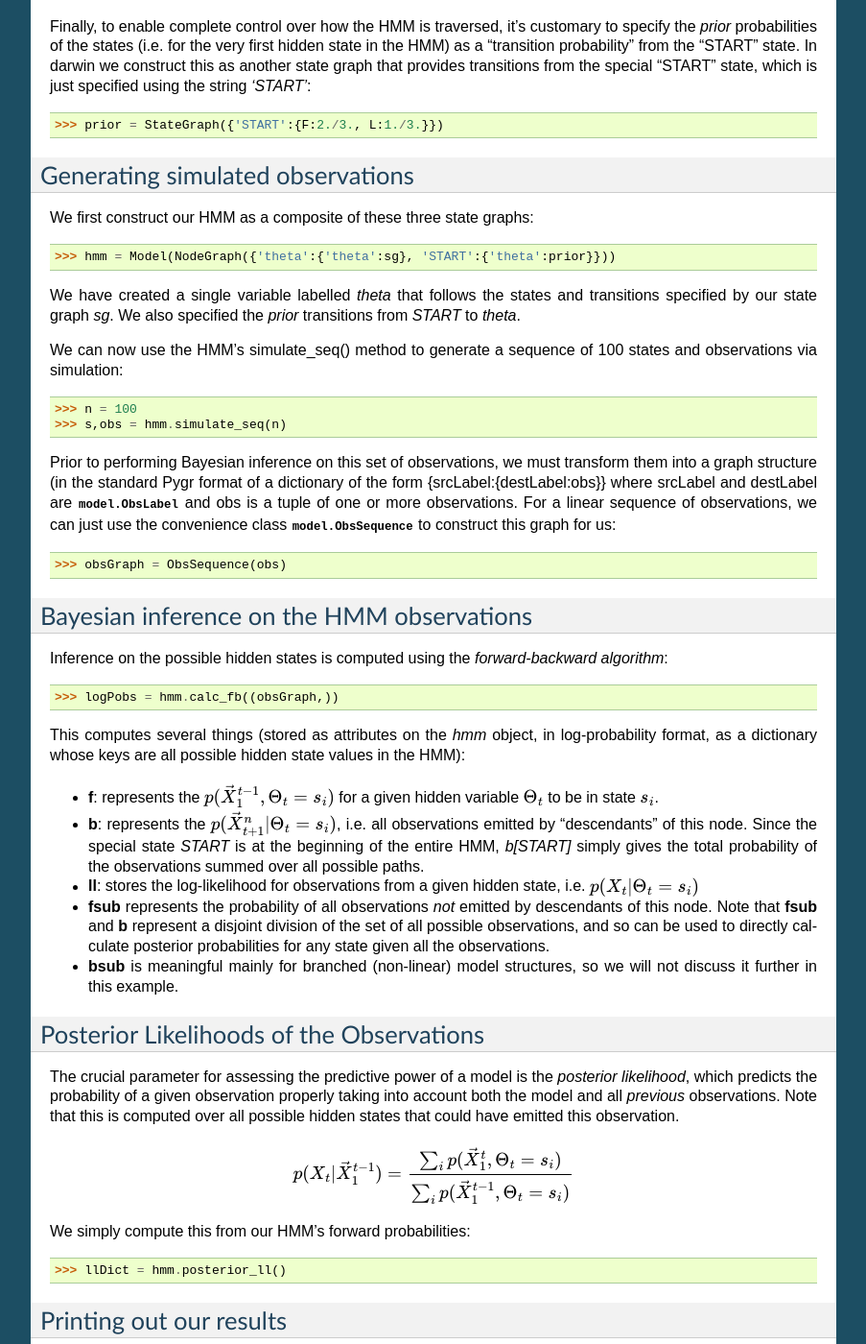
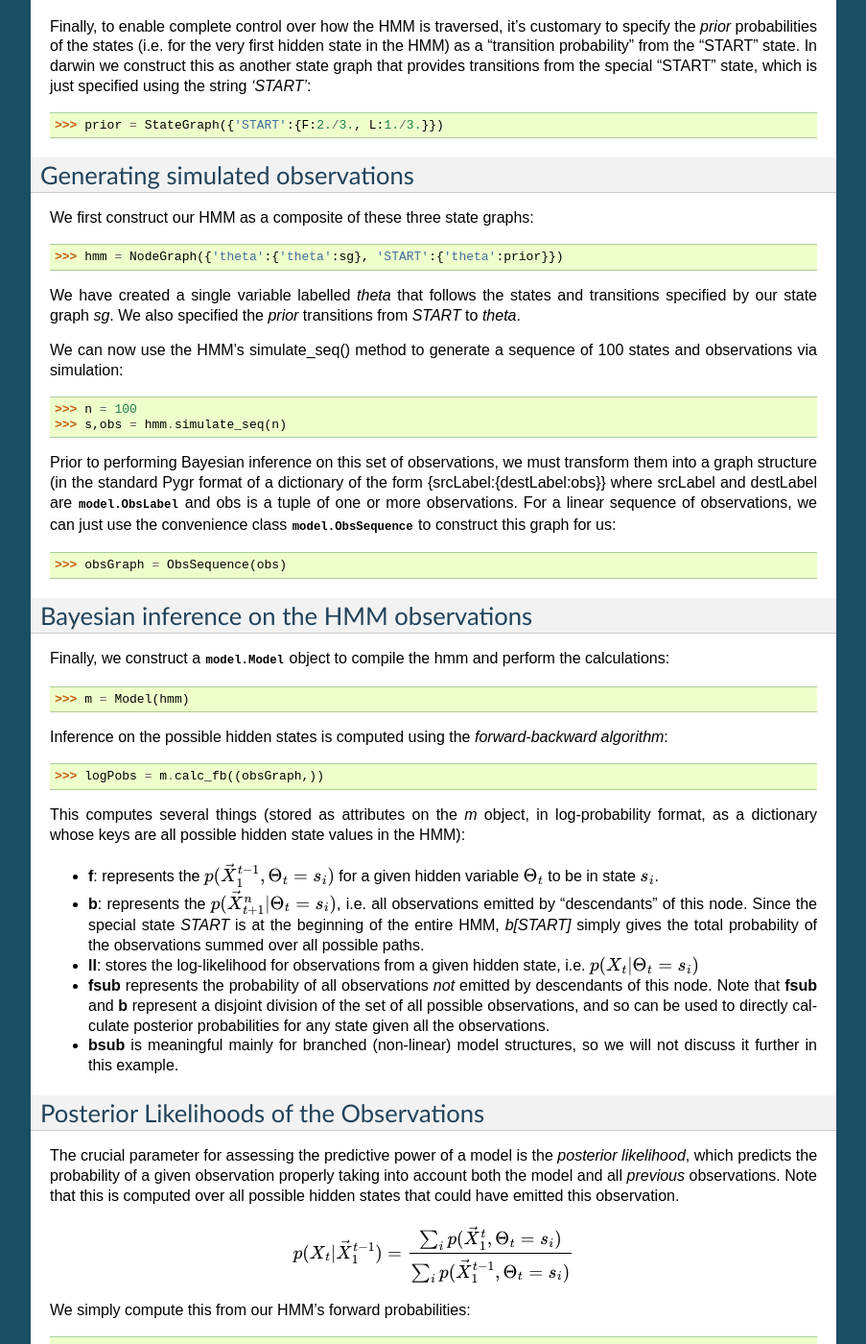
Before and after one commit to cjlee112/darwin, a Sphinx documentation site: the page built from doc/tutorials/model.rst, in a window 1280 px wide and 1400 px high, scrolled down 1300 px. Shown: the whole window at 96% size, without its empty margins (198-1101 px from the left). Built offline with Sphinx 7.4.7, drawn with Linux system fonts in a browser that asks for light colours.

Commit message:
reorganized initialization of Model to compile graph during constructor

```diff
--- a/doc/tutorials/model.rst
+++ b/doc/tutorials/model.rst
@@ -125,13 +125,18 @@ of observations, we can just use the convenience class
 Bayesian inference on the HMM observations
 ------------------------------------------
 
+Finally, we construct a :class:`model.Model` object to compile the
+hmm and perform the calculations::
+
+    >>> m = Model(hmm)
+
 Inference on the possible hidden states is computed using the
 *forward-backward algorithm*::
 
-    >>> logPobs = hmm.calc_fb((obsGraph,))
+    >>> logPobs = m.calc_fb((obsGraph,))
 
 This computes several things (stored as attributes on the
-`hmm` object, in log-probability format,
+`m` object, in log-probability format,
 as a dictionary whose keys are all possible hidden state values in
 the HMM):
 
@@ -170,7 +175,7 @@ possible hidden states that could have emitted this observation.
 
 We simply compute this from our HMM's forward probabilities::
 
-    >>> llDict = hmm.posterior_ll()
+    >>> llDict = m.posterior_ll()
 
 Printing out our results
 ------------------------
@@ -179,12 +184,12 @@ Let's just print out all our results::
 
     >>> for i in range(n): # print posteriors
     ...    obsLabel = obsGraph.get_label(i)
-    ...    nodeLabel = hmm.graph.get_label('theta', (obsLabel,))
+    ...    nodeLabel = hmm.get_label('theta', (obsLabel,))
     ...    nodeF = Node(F, nodeLabel)
     ...    nodeL = Node(L, nodeLabel)
     ...    print '%s:%0.3f\t%s:%0.3f\tTRUE:%s,%d,%0.3f' % \
-    ...          (nodeF, hmm.posterior(nodeF),
-    ...           nodeL, hmm.posterior(nodeL),
+    ...          (nodeF, m.posterior(nodeF),
+    ...           nodeL, m.posterior(nodeL),
     ...           s[i], obs[i], exp(llDict[nodeLabel][0]))
     ...
     <F: ('theta', (0,))>:0.931	<L: ('theta', (0,))>:0.069	TRUE:<F: ('theta', (0,))>,1,0.144
```
Also changed, not shown: other parts of doc/tutorials/model.rst (+1 -1 lines), 2 other files.
